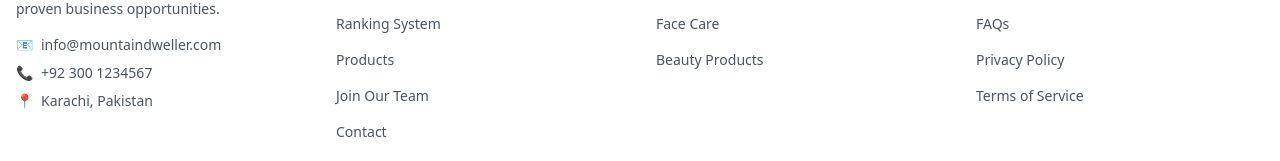
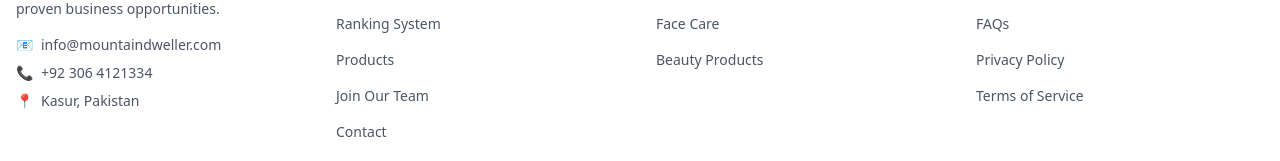
Before and after one commit to basharatali122/basharat-and-me, a React (Vite) app: page / in a window 1280 px wide. Shown: the part 3762-3923 px from the top of the page. Built offline with nearby package versions, Linux system fonts and the light colour scheme; no server answers.

Commit message:
Update contact information in Footer component

```diff
--- a/src/components/layout/Footer.jsx
+++ b/src/components/layout/Footer.jsx
@@ -65,7 +65,7 @@ const Footer = () => {
     },
     {
       name: "WhatsApp",
-      href: "https://wa.me/923001234567",
+      href: "https://wa.me/923064121334",
       svg: (
         <svg
           className="size-6 transition-transform duration-200 group-hover:scale-110"
@@ -105,13 +105,13 @@ const Footer = () => {
     },
     {
       icon: "📞",
-      text: "+92 300 1234567",
-      href: "tel:+923001234567"
+      text: "+92 306 4121334",
+      href: "tel:+923064121334"
     },
     {
       icon: "📍",
-      text: "Karachi, Pakistan",
-      href: "https://maps.google.com/?q=Karachi,Pakistan"
+      text: "Kasur, Pakistan",
+      href: "https://www.google.com/maps/place/Kasur/@31.120192,74.4465699,13z/data=!3m1!4b1!4m6!3m5!1s0x3919b97b6553a0cd:0x9306801f64aa8ed2!8m2!3d31.1217131!4d74.4520445!16zL20vMDNfN19u?entry=ttu&g_ep=EgoyMDI1MTEyMy4xIKXMDSoASAFQAw%3D%3D",
     },
   ];
 
```
